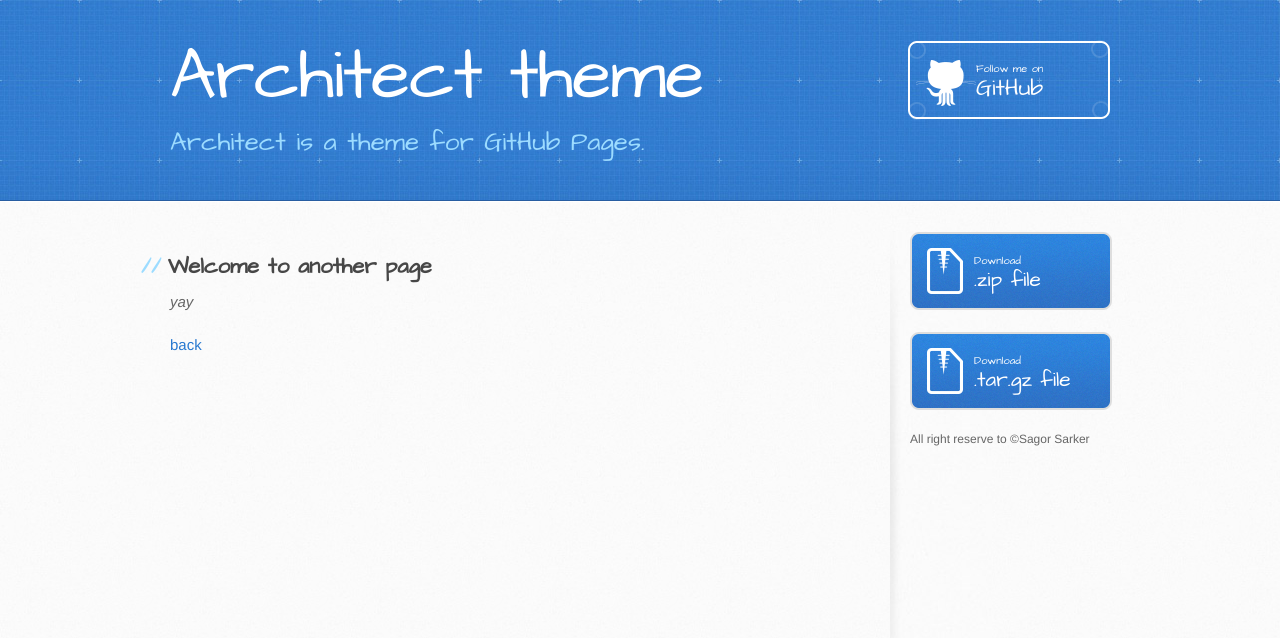
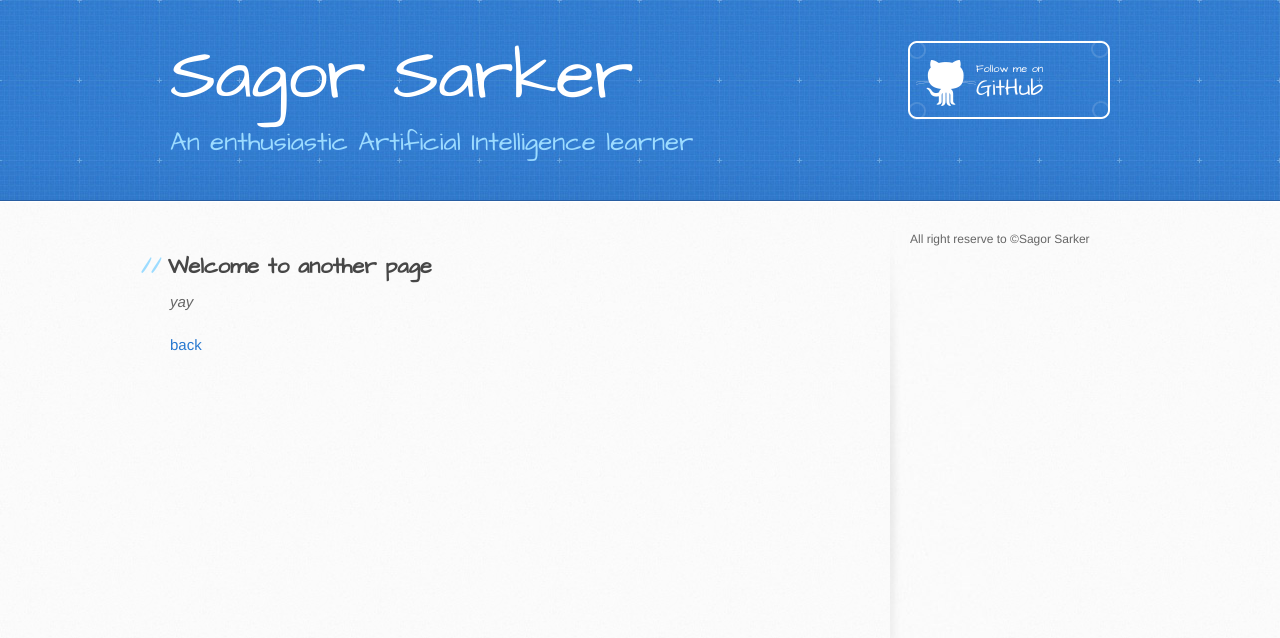
Before and after one commit to sagorbrur/sagorbrur.github.io, a Jekyll site: the page built from another-page.md, in a window 1280 px wide. Shown: the top 638 px of the page. Built offline with Jekyll 4.4.1, drawn with Linux system fonts in a browser that asks for light colours; our own code applies the rules of GitHub Pages for plain Markdown files.

Commit message:
Update _config.yml

```diff
--- a/_config.yml
+++ b/_config.yml
@@ -1,5 +1,5 @@
-title: Architect theme
-description: Architect is a theme for GitHub Pages.
-show_downloads: true
+title: Sagor Sarker
+description: An enthusiastic Artificial Intelligence learner
+show_downloads: false
 google_analytics:
 theme: jekyll-theme-architect
```
